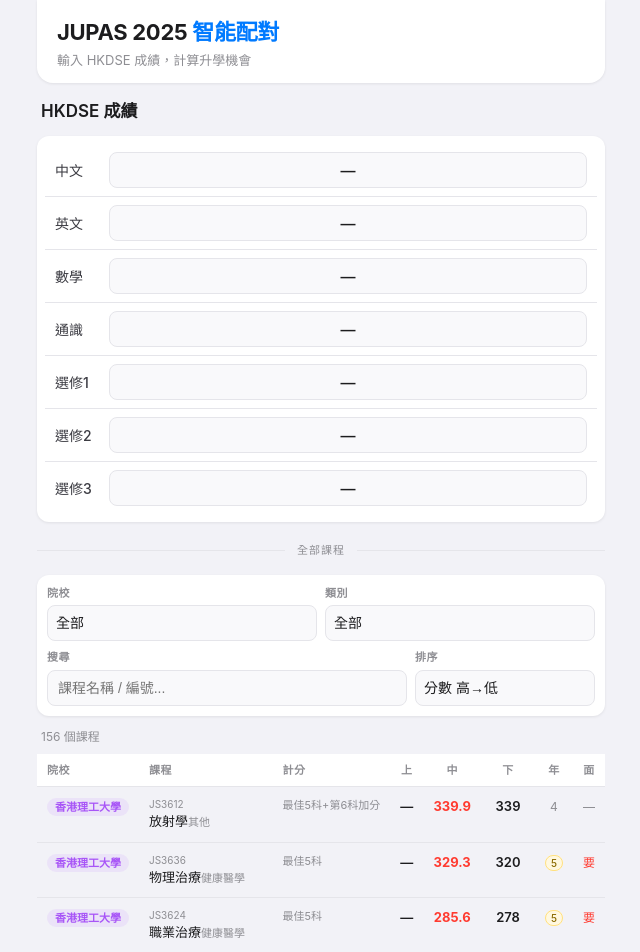
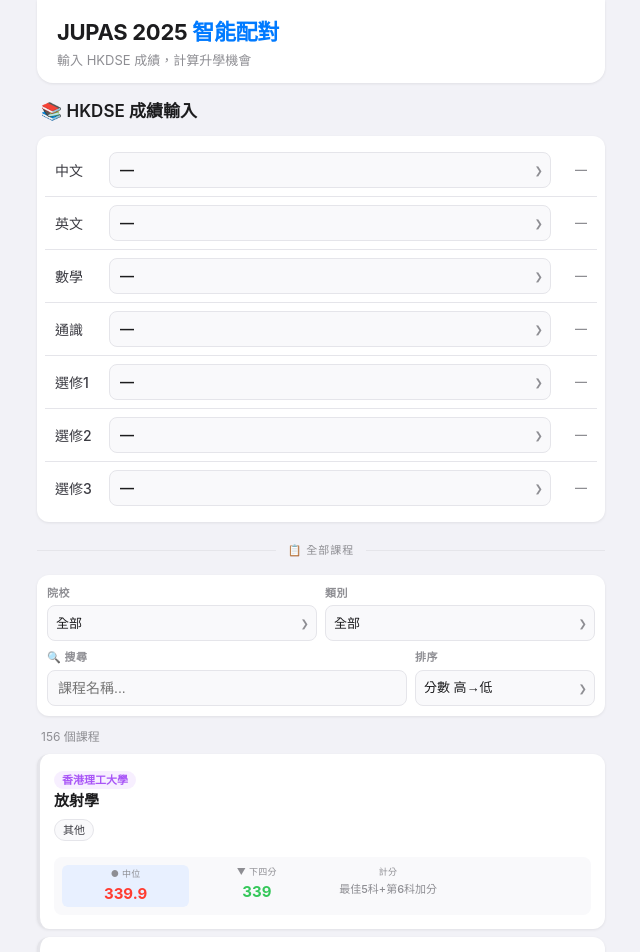
Before and after one commit to whypuss/jupas-stats, a Vue app: page / in a window 1280 px wide. Shown: the top 952 px of the page, without its empty margins (319-959 px from the left). Built offline with nearby package versions, Linux system fonts and the light colour scheme.

Commit message:
feat: card-based program list + improved grade input UI

```diff
--- a/src/App.vue
+++ b/src/App.vue
@@ -7,246 +7,278 @@
       <div class="header-sub">輸入 HKDSE 成績，計算升學機會</div>
     </header>
 
-    <!-- Calculator -->
-    <section>
-      <div class="section-title">HKDSE 成績</div>
+    <!-- ── Calculator ── -->
+    <section class="calc-section">
+      <div class="section-title">&#x1F4DA; HKDSE 成績輸入</div>
+
       <div class="grade-grid">
         <div class="grade-item" v-for="(subj, idx) in subjects" :key="idx">
           <label>{{ subj.label }}</label>
+          <div class="grade-select-wrap">
             <select v-model="grades[idx]" class="grade-select" :class="gradeClass(grades[idx])">
               <option value="">—</option>
               <option v-for="g in gradeOptions" :key="g" :value="g">{{ g }}</option>
             </select>
+            <span class="grade-arrow">&#x276F;</span>
+          </div>
+          <div class="grade-pts" v-if="gradePoints[grades[idx]]">
+            {{ gradePoints[grades[idx]] }}分
+          </div>
+          <div class="grade-pts dim" v-else>—</div>
         </div>
       </div>
 
+      <!-- Score -->
       <div class="score-card" v-if="best5Score > 0">
         <div class="score-big">{{ best5Score.toFixed(1) }}</div>
         <div class="score-label">最佳5科總分</div>
       </div>
 
+      <!-- Match Chips -->
       <div class="match-chips" v-if="best5Score > 0">
         <div class="match-chip safe">
           <div class="chip-count">{{ matchResults.safe.length }}</div>
-          <div class="chip-label">穩陣</div>
+          <div class="chip-label">&#x2705; 穩陣</div>
         </div>
         <div class="match-chip match">
           <div class="chip-count">{{ matchResults.match.length }}</div>
-          <div class="chip-label">合理</div>
+          <div class="chip-label">&#x1F3AF; 合理</div>
         </div>
         <div class="match-chip reach">
           <div class="chip-count">{{ matchResults.reach.length }}</div>
-          <div class="chip-label">衝刺</div>
+          <div class="chip-label">&#x1F525; 衝刺</div>
         </div>
       </div>
 
-      <div v-if="best5Score > 0">
-        <div v-if="matchResults.safe.length" class="match-group">
-          <div class="match-title safe">穩陣 — 高於中位分</div>
-          <div v-for="p in matchResults.safe.slice(0,6)" :key="p.code+p.uni" class="program-card safe">
-            <div class="card-header">
-              <span class="uni-dot" :style="{background: getUni(p.uni).color}"></span>
-              <span class="uni-name">{{ getUni(p.uni).name }}</span>
-              <span class="prog-code">{{ p.code }}</span>
-            </div>
+      <!-- Safe Cards -->
+      <div v-if="best5Score > 0 && matchResults.safe.length">
+        <div class="match-group-title safe">&#x2705; 穩陣 — 高於中位分</div>
+        <div v-for="p in matchResults.safe.slice(0,12)" :key="p.code+p.uni" class="prog-card safe">
+          <div class="prog-card-top">
+            <div class="prog-card-left">
+              <span class="uni-badge" :style="{background: getUni(p.uni).color+'18', color: getUni(p.uni).color}">
+                {{ getUni(p.uni).name }}
+              </span>
               <div class="prog-name">{{ p.name }}</div>
               <div class="prog-tags">
                 <span class="tag">{{ p.category }}</span>
                 <span class="tag years" v-if="p.years !== 4">{{ p.years }}年</span>
-              <span class="tag interview" v-if="p.interview">面試</span>
-            </div>
-            <div class="score-pills">
-              <div class="score-pill">
-                <span class="sp-label">上四分</span>
-                <span class="sp-val" :class="scoreClass(p.uq)">{{ p.uq ?? '—' }}</span>
-              </div>
-              <div class="score-pill highlight">
-                <span class="sp-label">中位分</span>
-                <span class="sp-val" :class="scoreClass(p.median)">{{ p.median ?? '—' }}</span>
-              </div>
-              <div class="score-pill">
-                <span class="sp-label">下四分</span>
-                <span class="sp-val" :class="scoreClass(p.lq)">{{ p.lq ?? '—' }}</span>
+                <span class="tag interview" v-if="p.interview">&#x1F4AC; 面試</span>
               </div>
             </div>
-            <div class="chance-row">
-              <span class="chance-label-sm">機會</span>
+            <div class="prog-card-right">
+              <div class="chance-big" :style="{color: chanceColor(p.chance)}">{{ p.chance }}%</div>
+              <div class="chance-label-sm">機會</div>
+            </div>
+          </div>
+          <div class="prog-card-scores">
+            <div class="sc-item">
+              <span class="sc-lbl">&#x25B2; 上四分</span>
+              <span class="sc-val" :class="scoreClass(p.uq)">{{ p.uq ?? '—' }}</span>
+            </div>
+            <div class="sc-item highlight">
+              <span class="sc-lbl">&#x25CF; 中位</span>
+              <span class="sc-val" :class="scoreClass(p.median)">{{ p.median ?? '—' }}</span>
+            </div>
+            <div class="sc-item">
+              <span class="sc-lbl">&#x25BC; 下四分</span>
+              <span class="sc-val" :class="scoreClass(p.lq)">{{ p.lq ?? '—' }}</span>
+            </div>
+            <div class="sc-item your">
+              <span class="sc-lbl">你的</span>
+              <span class="sc-val" :class="scoreClass(best5Score)">{{ best5Score.toFixed(1) }}</span>
+            </div>
+          </div>
+          <div class="chance-bar-wrap">
             <div class="chance-bar-bg">
               <div class="chance-bar" :style="{width: p.chance+'%', background: chanceColor(p.chance)}"></div>
             </div>
-              <span class="chance-pct" :style="{color: chanceColor(p.chance)}">{{ p.chance }}%</span>
           </div>
         </div>
       </div>
 
-        <div v-if="matchResults.match.length" class="match-group">
-          <div class="match-title match">合理 — 接近中位分</div>
-          <div v-for="p in matchResults.match.slice(0,6)" :key="p.code+p.uni" class="program-card match">
-            <div class="card-header">
-              <span class="uni-dot" :style="{background: getUni(p.uni).color}"></span>
-              <span class="uni-name">{{ getUni(p.uni).name }}</span>
-              <span class="prog-code">{{ p.code }}</span>
-            </div>
+      <!-- Match Cards -->
+      <div v-if="best5Score > 0 && matchResults.match.length">
+        <div class="match-group-title match">&#x1F3AF; 合理 — 接近中位分</div>
+        <div v-for="p in matchResults.match.slice(0,12)" :key="p.code+p.uni" class="prog-card match">
+          <div class="prog-card-top">
+            <div class="prog-card-left">
+              <span class="uni-badge" :style="{background: getUni(p.uni).color+'18', color: getUni(p.uni).color}">
+                {{ getUni(p.uni).name }}
+              </span>
               <div class="prog-name">{{ p.name }}</div>
               <div class="prog-tags">
                 <span class="tag">{{ p.category }}</span>
                 <span class="tag years" v-if="p.years !== 4">{{ p.years }}年</span>
-              <span class="tag interview" v-if="p.interview">面試</span>
-            </div>
-            <div class="score-pills">
-              <div class="score-pill">
-                <span class="sp-label">中位分</span>
-                <span class="sp-val" :class="scoreClass(p.median)">{{ p.median ?? '—' }}</span>
-              </div>
-              <div class="score-pill">
-                <span class="sp-label">下四分</span>
-                <span class="sp-val" :class="scoreClass(p.lq)">{{ p.lq ?? '—' }}</span>
+                <span class="tag interview" v-if="p.interview">&#x1F4AC; 面試</span>
               </div>
             </div>
-            <div class="chance-row">
-              <span class="chance-label-sm">機會</span>
+            <div class="prog-card-right">
+              <div class="chance-big" :style="{color: chanceColor(p.chance)}">{{ p.chance }}%</div>
+              <div class="chance-label-sm">機會</div>
+            </div>
+          </div>
+          <div class="prog-card-scores">
+            <div class="sc-item highlight">
+              <span class="sc-lbl">&#x25CF; 中位</span>
+              <span class="sc-val" :class="scoreClass(p.median)">{{ p.median ?? '—' }}</span>
+            </div>
+            <div class="sc-item">
+              <span class="sc-lbl">&#x25BC; 下四分</span>
+              <span class="sc-val" :class="scoreClass(p.lq)">{{ p.lq ?? '—' }}</span>
+            </div>
+            <div class="sc-item your">
+              <span class="sc-lbl">你的</span>
+              <span class="sc-val" :class="scoreClass(best5Score)">{{ best5Score.toFixed(1) }}</span>
+            </div>
+          </div>
+          <div class="chance-bar-wrap">
             <div class="chance-bar-bg">
               <div class="chance-bar" :style="{width: p.chance+'%', background: chanceColor(p.chance)}"></div>
             </div>
-              <span class="chance-pct" :style="{color: chanceColor(p.chance)}">{{ p.chance }}%</span>
           </div>
         </div>
       </div>
 
-        <div v-if="matchResults.reach.length" class="match-group">
-          <div class="match-title reach">衝刺 — 低於下四分位</div>
-          <div v-for="p in matchResults.reach.slice(0,6)" :key="p.code+p.uni" class="program-card reach">
-            <div class="card-header">
-              <span class="uni-dot" :style="{background: getUni(p.uni).color}"></span>
-              <span class="uni-name">{{ getUni(p.uni).name }}</span>
-              <span class="prog-code">{{ p.code }}</span>
-            </div>
+      <!-- Reach Cards -->
+      <div v-if="best5Score > 0 && matchResults.reach.length">
+        <div class="match-group-title reach">&#x1F525; 衝刺 — 低於下四分</div>
+        <div v-for="p in matchResults.reach.slice(0,12)" :key="p.code+p.uni" class="prog-card reach">
+          <div class="prog-card-top">
+            <div class="prog-card-left">
+              <span class="uni-badge" :style="{background: getUni(p.uni).color+'18', color: getUni(p.uni).color}">
+                {{ getUni(p.uni).name }}
+              </span>
               <div class="prog-name">{{ p.name }}</div>
               <div class="prog-tags">
                 <span class="tag">{{ p.category }}</span>
                 <span class="tag years" v-if="p.years !== 4">{{ p.years }}年</span>
-              <span class="tag interview" v-if="p.interview">面試</span>
-            </div>
-            <div class="score-pills">
-              <div class="score-pill">
-                <span class="sp-label">中位分</span>
-                <span class="sp-val" :class="scoreClass(p.median)">{{ p.median ?? '—' }}</span>
-              </div>
-              <div class="score-pill">
-                <span class="sp-label">下四分</span>
-                <span class="sp-val" :class="scoreClass(p.lq)">{{ p.lq ?? '—' }}</span>
+                <span class="tag interview" v-if="p.interview">&#x1F4AC; 面試</span>
               </div>
             </div>
-            <div class="chance-row">
-              <span class="chance-label-sm">機會</span>
+            <div class="prog-card-right">
+              <div class="chance-big" :style="{color: chanceColor(p.chance)}">{{ p.chance }}%</div>
+              <div class="chance-label-sm">機會</div>
+            </div>
+          </div>
+          <div class="prog-card-scores">
+            <div class="sc-item highlight">
+              <span class="sc-lbl">&#x25CF; 中位</span>
+              <span class="sc-val" :class="scoreClass(p.median)">{{ p.median ?? '—' }}</span>
+            </div>
+            <div class="sc-item">
+              <span class="sc-lbl">&#x25BC; 下四分</span>
+              <span class="sc-val" :class="scoreClass(p.lq)">{{ p.lq ?? '—' }}</span>
+            </div>
+            <div class="sc-item your">
+              <span class="sc-lbl">你的</span>
+              <span class="sc-val" :class="scoreClass(best5Score)">{{ best5Score.toFixed(1) }}</span>
+            </div>
+          </div>
+          <div class="chance-bar-wrap">
             <div class="chance-bar-bg">
               <div class="chance-bar" :style="{width: p.chance+'%', background: chanceColor(p.chance)}"></div>
-              </div>
-              <span class="chance-pct" :style="{color: chanceColor(p.chance)}">{{ p.chance }}%</span>
             </div>
           </div>
         </div>
       </div>
     </section>
 
-    <div class="section-divider"><span>全部課程</span></div>
+    <div class="section-divider"><span>&#x1F4CB; 全部課程</span></div>
 
-    <!-- Browser -->
-    <section>
+    <!-- ── Program Browser ── -->
+    <section class="browser-section">
       <div class="filters">
         <div class="filter-row">
           <div class="filter-group">
             <label>院校</label>
+            <div class="select-wrap">
               <select v-model="selectedUni" @change="currentPage=1">
                 <option value="all">全部</option>
                 <option v-for="u in universities" :key="u.id" :value="u.id">{{ u.name }}</option>
               </select>
+              <span class="sel-arrow">&#x276F;</span>
+            </div>
           </div>
           <div class="filter-group">
             <label>類別</label>
+            <div class="select-wrap">
               <select v-model="selectedCategory" @change="currentPage=1">
                 <option value="">全部</option>
                 <option v-for="c in categories" :key="c" :value="c">{{ c }}</option>
               </select>
+              <span class="sel-arrow">&#x276F;</span>
+            </div>
           </div>
         </div>
         <div class="filter-row">
           <div class="filter-group" style="flex:2">
-            <label>搜尋</label>
-            <input v-model="searchQuery" type="text" placeholder="課程名稱 / 編號..." @input="currentPage=1" />
+            <label>&#x1F50D; 搜尋</label>
+            <input v-model="searchQuery" type="text" placeholder="課程名稱..." @input="currentPage=1" />
           </div>
           <div class="filter-group">
             <label>排序</label>
+            <div class="select-wrap">
               <select v-model="sortBy" @change="currentPage=1">
                 <option value="median-desc">分數 高→低</option>
                 <option value="median-asc">分數 低→高</option>
-              <option value="name">課程名稱</option>
+                <option value="name">名稱</option>
               </select>
+              <span class="sel-arrow">&#x276F;</span>
+            </div>
           </div>
         </div>
       </div>
 
-      <div style="font-size:12px;color:var(--text3);padding:0 4px 8px;">
-        {{ filteredPrograms.length }} 個課程
-      </div>
+      <div class="result-count">{{ filteredPrograms.length }} 個課程</div>
 
-      <div class="table-wrap">
-        <table>
-          <thead>
-            <tr>
-              <th>院校</th>
-              <th>課程</th>
-              <th>計分</th>
-              <th style="text-align:center">上</th>
-              <th style="text-align:center">中</th>
-              <th style="text-align:center">下</th>
-              <th style="text-align:center">年</th>
-              <th style="text-align:center">面</th>
-            </tr>
-          </thead>
-          <tbody>
-            <tr v-for="p in paginatedPrograms" :key="p.code+p.uni" class="table-row">
-              <td>
+      <!-- Program Card List -->
+      <div class="prog-list">
+        <div v-for="p in paginatedPrograms" :key="p.code+p.uni" class="prog-card browse">
+          <div class="prog-card-top">
+            <div class="prog-card-left">
               <span class="uni-badge" :style="{background: getUni(p.uni).color+'18', color: getUni(p.uni).color}">
                 {{ getUni(p.uni).name }}
               </span>
-              </td>
-              <td>
-                <div class="prog-name-cell">
-                  <span class="prog-code-sm">{{ p.code }}</span>
-                  <span style="font-size:13px;font-weight:500">{{ p.name }}</span>
-                  <span style="font-size:11px;color:var(--text3)">{{ p.category }}</span>
+              <div class="prog-name">{{ p.name }}</div>
+              <div class="prog-tags">
+                <span class="tag">{{ p.category }}</span>
+                <span class="tag years" v-if="p.years !== 4">{{ p.years }}年</span>
+                <span class="tag interview" v-if="p.interview">&#x1F4AC; 面試</span>
               </div>
-              </td>
-              <td class="formula-cell">{{ p.formula }}</td>
-              <td class="num-cell" :class="p.uq ? 'has-uq' : ''" style="text-align:center">{{ p.uq ?? '—' }}</td>
-              <td class="num-cell" style="text-align:center">
-                <strong :style="{color: scoreColor(p.median)}">{{ p.median ?? '—' }}</strong>
-              </td>
-              <td class="num-cell" :class="p.lq ? 'has-lq' : ''" style="text-align:center">{{ p.lq ?? '—' }}</td>
-              <td style="text-align:center">
-                <span class="tag years" v-if="p.years !== 4" style="font-size:10px;padding:1px 5px">{{ p.years }}</span>
-                <span v-else style="color:var(--text3);font-size:12px">4</span>
-              </td>
-              <td style="text-align:center">
-                <span style="color:var(--danger);font-size:12px" v-if="p.interview">要</span>
-                <span v-else style="color:var(--text3);font-size:12px">—</span>
-              </td>
-            </tr>
-          </tbody>
-        </table>
+            </div>
+          </div>
+          <div class="prog-card-scores">
+            <div class="sc-item" v-if="p.uq">
+              <span class="sc-lbl">&#x25B2; 上四分</span>
+              <span class="sc-val warn">{{ p.uq }}</span>
+            </div>
+            <div class="sc-item highlight">
+              <span class="sc-lbl">&#x25CF; 中位</span>
+              <span class="sc-val" :class="scoreClass(p.median)">{{ p.median ?? '—' }}</span>
+            </div>
+            <div class="sc-item" v-if="p.lq">
+              <span class="sc-lbl">&#x25BC; 下四分</span>
+              <span class="sc-val ok">{{ p.lq }}</span>
+            </div>
+            <div class="sc-item">
+              <span class="sc-lbl">計分</span>
+              <span class="sc-val dim">{{ p.formula }}</span>
+            </div>
+          </div>
+        </div>
       </div>
 
-      <div class="pagination">
-        <button class="page-btn" :disabled="currentPage===1" @click="currentPage--">‹</button>
+      <div class="pagination" v-if="totalPages > 1">
+        <button class="page-btn" :disabled="currentPage===1" @click="currentPage--">&#x276E;</button>
         <button v-for="n in pageRange" :key="n" class="page-btn" :class="{active: n===currentPage}" @click="currentPage=n">{{ n }}</button>
-        <button class="page-btn" :disabled="currentPage>=totalPages" @click="currentPage++">›</button>
+        <button class="page-btn" :disabled="currentPage>=totalPages" @click="currentPage++">&#x276F;</button>
       </div>
     </section>
 
     <footer>
       JUPAS 2025 · 資料僅供參考<br/>
-      <small style="color:var(--text3)">升學機會為估算，實際取錄視乎面試、Band選擇等因素</small>
+      <small>升學機會為估算，實際取錄視乎面試、Band選擇等因素</small>
     </footer>
   </div>
 </template>
@@ -255,7 +287,7 @@
 import { ref, computed, watch } from 'vue'
 import { universities, programs, gradePoints, gradeOptions } from './data.js'
 
-const PAGE_SIZE = 25
+const PAGE_SIZE = 20
 
 const categories = [...new Set(programs.map(p => p.category))].sort()
 
--- a/src/style.css
+++ b/src/style.css
@@ -284,3 +284,272 @@ footer { text-align: center; font-size: 12px; color: var(--text3); padding: 24px
   .uni-badge { font-size: 10px; }
   .prog-name-cell { max-width: 140px; }
 }
+
+
+/* ── Grade Select with Arrow ── */
+.grade-select-wrap {
+  position: relative;
+  flex: 1;
+}
+.grade-select-wrap .grade-select {
+  width: 100%;
+  padding-right: 28px;
+  text-align: left;
+  font-size: 14px;
+}
+.grade-arrow {
+  position: absolute;
+  right: 8px;
+  top: 50%;
+  transform: translateY(-50%);
+  font-size: 10px;
+  color: var(--text3);
+  pointer-events: none;
+}
+.grade-pts {
+  font-size: 12px;
+  font-weight: 600;
+  color: var(--primary);
+  width: 36px;
+  text-align: right;
+  flex-shrink: 0;
+}
+.grade-pts.dim { color: var(--text3); }
+
+/* ── Program Card ── */
+.prog-card {
+  background: var(--surface);
+  border-radius: var(--radius);
+  padding: 14px;
+  margin-bottom: 8px;
+  box-shadow: var(--shadow);
+  border-left: 3px solid transparent;
+}
+.prog-card.safe { border-left-color: var(--success); }
+.prog-card.match { border-left-color: var(--warning); }
+.prog-card.reach { border-left-color: var(--danger); }
+.prog-card.browse { border-left-color: var(--border); }
+
+.prog-card-top {
+  display: flex;
+  align-items: flex-start;
+  justify-content: space-between;
+  gap: 10px;
+  margin-bottom: 8px;
+}
+.prog-card-left { flex: 1; min-width: 0; }
+.prog-card-right {
+  text-align: right;
+  flex-shrink: 0;
+}
+.chance-big {
+  font-family: var(--font-title);
+  font-size: 26px;
+  font-weight: 700;
+  line-height: 1;
+}
+.chance-label-sm {
+  font-size: 10px;
+  color: var(--text3);
+  text-transform: uppercase;
+  letter-spacing: 0.5px;
+}
+
+.prog-card-scores {
+  display: grid;
+  grid-template-columns: repeat(4, 1fr);
+  gap: 4px;
+  background: var(--surface2);
+  border-radius: 8px;
+  padding: 8px;
+  margin-top: 4px;
+}
+.sc-item {
+  text-align: center;
+}
+.sc-item.highlight {
+  background: #E8F0FF;
+  border-radius: 6px;
+  padding: 2px;
+}
+.sc-item.your { }
+.sc-lbl {
+  display: block;
+  font-size: 9px;
+  color: var(--text3);
+  text-transform: uppercase;
+  letter-spacing: 0.3px;
+  margin-bottom: 2px;
+}
+.sc-val {
+  display: block;
+  font-size: 15px;
+  font-weight: 700;
+  color: var(--text);
+}
+.sc-val.high { color: var(--success); }
+.sc-val.mid { color: var(--warning); }
+.sc-val.low { color: var(--danger); }
+.sc-val.warn { color: var(--warning); }
+.sc-val.ok { color: var(--success); }
+.sc-val.dim { color: var(--text3); font-size: 11px; font-weight: 500; }
+
+/* ── Match Group Title ── */
+.match-group-title {
+  font-size: 13px;
+  font-weight: 600;
+  margin: 16px 0 8px;
+  padding: 0 2px;
+}
+.match-group-title.safe { color: var(--success); }
+.match-group-title.match { color: var(--warning); }
+.match-group-title.reach { color: var(--danger); }
+
+/* ── Program List ── */
+.prog-list { }
+
+/* ── Styled Select ── */
+.select-wrap {
+  position: relative;
+}
+.select-wrap select {
+  padding-right: 24px !important;
+  font-size: 13px;
+}
+.sel-arrow {
+  position: absolute;
+  right: 8px;
+  top: 50%;
+  transform: translateY(-50%);
+  font-size: 10px;
+  color: var(--text3);
+  pointer-events: none;
+}
+
+/* ── Result Count ── */
+.result-count {
+  font-size: 12px;
+  color: var(--text3);
+  padding: 0 4px 8px;
+}
+
+/* ── Sections ── */
+.calc-section { }
+.browser-section { }
+
+/* ── Chance Bar (full width) ── */
+.chance-bar-wrap { margin-top: 6px; }
+.chance-bar-bg { height: 5px; background: var(--surface2); border-radius: 3px; overflow: hidden; }
+.chance-bar { height: 100%; border-radius: 3px; }
+
+/* ── Mobile card adjustments ── */
+@media (max-width: 480px) {
+  .prog-card { padding: 12px; }
+  .prog-card-scores { grid-template-columns: repeat(3, 1fr); }
+  .sc-val { font-size: 14px; }
+  .chance-big { font-size: 22px; }
+}
+
+
+/* ── Grade Select with Arrow ── */
+.grade-select-wrap {
+  position: relative;
+  flex: 1;
+}
+.grade-select-wrap .grade-select {
+  width: 100%;
+  padding-right: 28px;
+  text-align: left;
+  font-size: 14px;
+}
+.grade-arrow {
+  position: absolute;
+  right: 8px;
+  top: 50%;
+  transform: translateY(-50%);
+  font-size: 10px;
+  color: var(--text3);
+  pointer-events: none;
+}
+.grade-pts {
+  font-size: 12px;
+  font-weight: 600;
+  color: var(--primary);
+  width: 36px;
+  text-align: right;
+  flex-shrink: 0;
+}
+.grade-pts.dim { color: var(--text3); }
+
+/* ── Program Card ── */
+.prog-card {
+  background: var(--surface);
+  border-radius: var(--radius);
+  padding: 14px;
+  margin-bottom: 8px;
+  box-shadow: var(--shadow);
+  border-left: 3px solid transparent;
+}
+.prog-card.safe { border-left-color: var(--success); }
+.prog-card.match { border-left-color: var(--warning); }
+.prog-card.reach { border-left-color: var(--danger); }
+.prog-card.browse { border-left-color: var(--border); }
+
+.prog-card-top {
+  display: flex;
+  align-items: flex-start;
+  justify-content: space-between;
+  gap: 10px;
+  margin-bottom: 8px;
+}
+.prog-card-left { flex: 1; min-width: 0; }
+.prog-card-right { text-align: right; flex-shrink: 0; }
+.chance-big {
+  font-family: var(--font-title);
+  font-size: 26px;
+  font-weight: 700;
+  line-height: 1;
+}
+.chance-label-sm { font-size: 10px; color: var(--text3); text-transform: uppercase; letter-spacing: 0.5px; }
+
+.prog-card-scores {
+  display: grid;
+  grid-template-columns: repeat(4, 1fr);
+  gap: 4px;
+  background: var(--surface2);
+  border-radius: 8px;
+  padding: 8px;
+  margin-top: 4px;
+}
+.sc-item { text-align: center; }
+.sc-item.highlight { background: #E8F0FF; border-radius: 6px; padding: 2px; }
+.sc-lbl { display: block; font-size: 9px; color: var(--text3); text-transform: uppercase; letter-spacing: 0.3px; margin-bottom: 2px; }
+.sc-val { display: block; font-size: 15px; font-weight: 700; color: var(--text); }
+.sc-val.high { color: var(--success); }
+.sc-val.mid { color: var(--warning); }
+.sc-val.low { color: var(--danger); }
+.sc-val.warn { color: var(--warning); }
+.sc-val.ok { color: var(--success); }
+.sc-val.dim { color: var(--text3); font-size: 11px; font-weight: 500; }
+
+.match-group-title { font-size: 13px; font-weight: 600; margin: 16px 0 8px; padding: 0 2px; }
+.match-group-title.safe { color: var(--success); }
+.match-group-title.match { color: var(--warning); }
+.match-group-title.reach { color: var(--danger); }
+
+.select-wrap { position: relative; }
+.select-wrap select { padding-right: 24px !important; font-size: 13px; }
+.sel-arrow { position: absolute; right: 8px; top: 50%; transform: translateY(-50%); font-size: 10px; color: var(--text3); pointer-events: none; }
+
+.result-count { font-size: 12px; color: var(--text3); padding: 0 4px 8px; }
+
+.chance-bar-wrap { margin-top: 6px; }
+.chance-bar-bg { height: 5px; background: var(--surface2); border-radius: 3px; overflow: hidden; }
+.chance-bar { height: 100%; border-radius: 3px; }
+
+@media (max-width: 480px) {
+  .prog-card { padding: 12px; }
+  .prog-card-scores { grid-template-columns: repeat(3, 1fr); }
+  .sc-val { font-size: 14px; }
+  .chance-big { font-size: 22px; }
+}
```
Also changed, not shown: 1 other file (tests, documents, lock files or other folders). Lines whose indentation alone changed are shown as unchanged.
